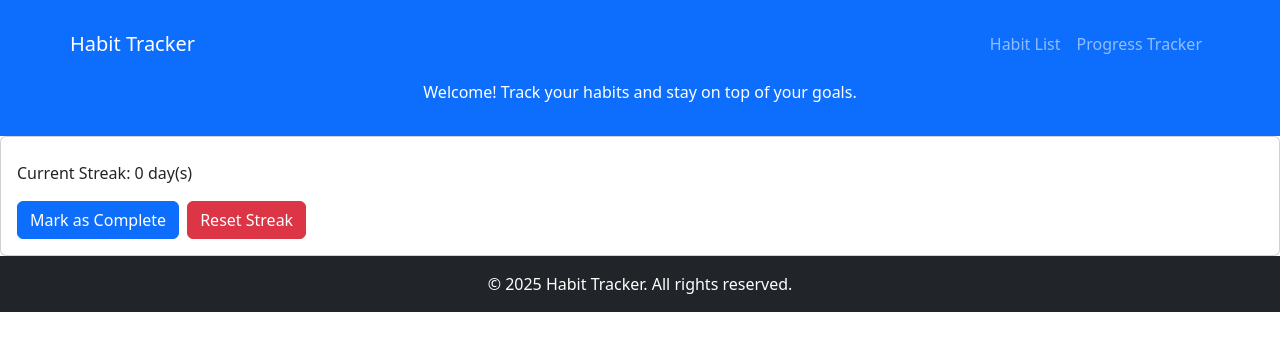
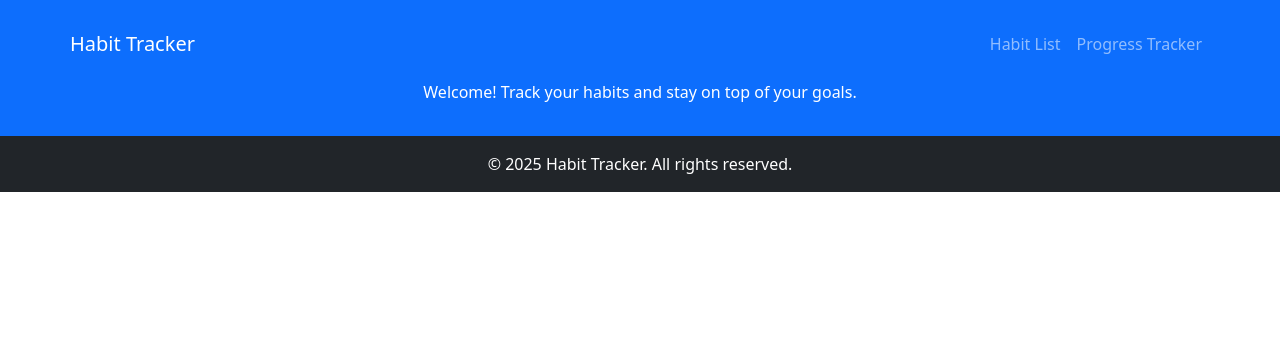
Before and after one commit to MattMaric/Habit-Tracker, a React (Vite) app: page / in a window 1280 px wide. Shown: the top 350 px of the page. Built offline with nearby package versions, Linux system fonts and the light colour scheme.

Commit message:
Create habit list component

```diff
--- a/src/App.jsx
+++ b/src/App.jsx
@@ -1,6 +1,6 @@
 import Header from './components/Header'
 import Footer from './components/Footer'
-import Habit from './components/Habit'
+import HabitList from './components/HabitList'
 import './App.css'
 
 function App() {
@@ -8,7 +8,7 @@ function App() {
   return (
     <>
       <Header />
-      <Habit />
+      <HabitList />
       <Footer />
     </>
   )
--- /dev/null
+++ b/src/components/HabitList.jsx
@@ -0,0 +1,6 @@
+
+const HabitList = () => {
+
+}
+
+export default HabitList;
```
